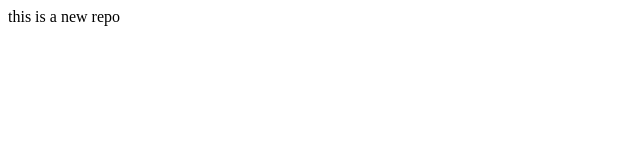
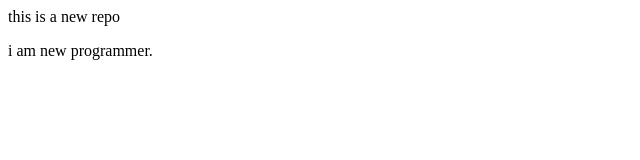
Before and after one commit to sdmustaqeem009-collab/loacalRepo, a plain HTML site: page index.html in a window 1280 px wide. Shown: the whole page, without its empty margins (0-640 px from the left). Drawn offline with Linux system fonts and the light colour scheme.

Commit message:
Added paragraph

```diff
--- a/index.html
+++ b/index.html
@@ -1 +1,2 @@
 <p>this is a new repo</p>
+<p> i am new programmer.</p>
```
